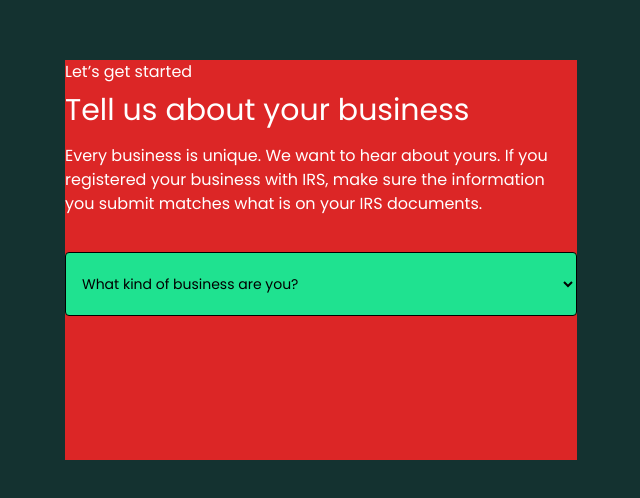
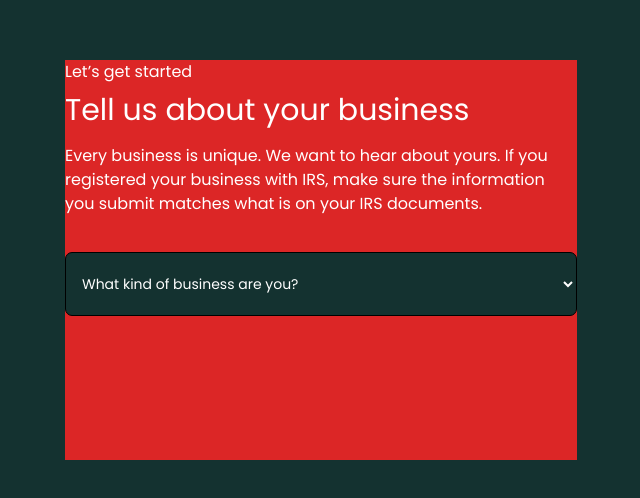
Before and after one commit to mohdyaserkt/hawkinvoice-clientSide, a Next.js app: page /getstarted in a window 1280 px wide. Shown: the part 140-638 px from the top of the page, without its empty margins (319-959 px from the left). Built offline with nearby package versions, Linux system fonts and the light colour scheme.

Commit message:
2 Aug 2023, 18:33

```diff
--- a/src/app/(organization)/getstarted/page.tsx
+++ b/src/app/(organization)/getstarted/page.tsx
@@ -21,17 +21,18 @@ const getStarted = () => {
               </p>
             </div>
 
-            <div className="relative h-16 w-full  min-w-[200px]">
-              <select className="peer h-full w-full rounded border  px-3 py-2.5 text-sm font-normal text-blue-gray-700 outline outline-0 transition-all border-black bg-secondary">
-                <option className="" value=""  hidden selected>
-                What kind of business are you?
-                </option>
-                <option  value="brazil">Brazil</option>
-                <option value="bucharest">Bucharest</option>
-                <option value="london">London</option>
-                <option value="washington">Washington</option>
-              </select>
-            </div>
+            <div className="relative h-16 w-full min-w-[200px]">
+  <select className="peer h-full w-full rounded border px-3 py-2.5 text-sm font-normal text-blue-gray-700 outline outline-0 transition-all border-black bg-primary text-white" style={{ borderRadius: '7px' }}>
+    <option className="" value="" hidden selected>
+      What kind of business are you?
+    </option>
+    <option value="brazil" className="rounded bg-white text-black">Brazil</option>
+    <option value="bucharest" className="rounded bg-white text-black">Bucharest</option>
+    <option value="london" className="rounded bg-white text-black">London</option>
+    <option value="washington" className="rounded bg-white text-black">Washington</option>
+  </select>
+</div>
+
 
 
           </div>
```
